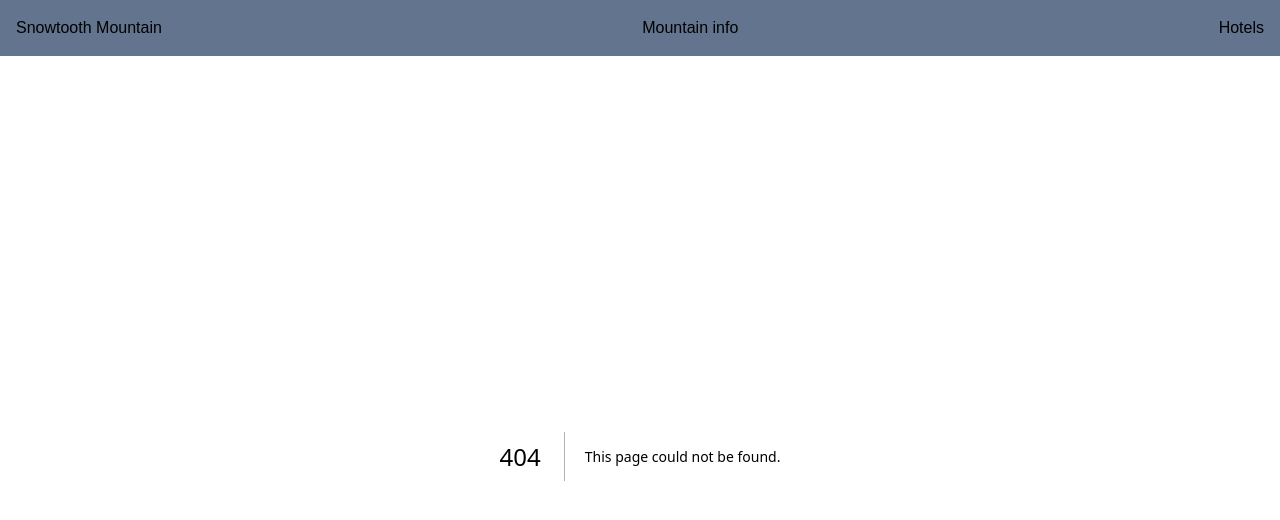
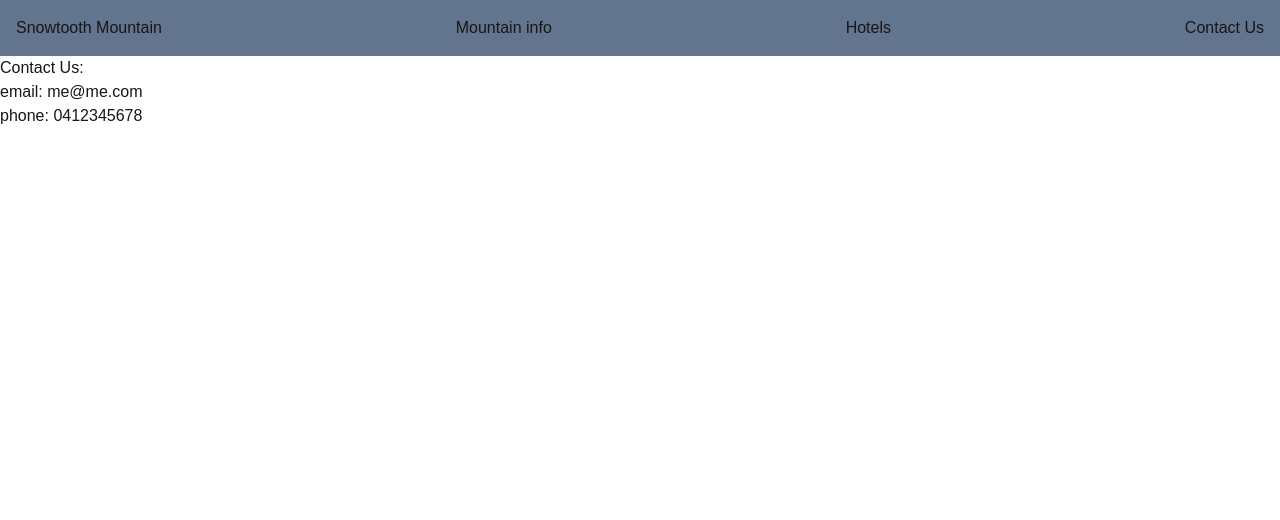
Before and after one commit to lukestringer/learn-React.js, a Next.js app in the folder react_essential_training/next-react-project/: page /contact in a window 1280 px wide. Before the commit this address had no page. Shown: the top 520 px of the page. Built offline with nearby package versions, Linux system fonts and the light colour scheme.

Commit message:
Added Contact page w link from header

```diff
--- /dev/null
+++ b/react_essential_training/next-react-project/src/app/contact/page.tsx
@@ -0,0 +1,11 @@
+export default function Contact() {
+  return (
+    <div>
+      <p>Contact Us:</p>
+      <ul>
+        <li>email: me@me.com</li>
+        <li>phone: 0412345678</li>
+      </ul>
+    </div>
+  );
+}
--- a/react_essential_training/next-react-project/src/app/layout.tsx
+++ b/react_essential_training/next-react-project/src/app/layout.tsx
@@ -32,6 +32,9 @@ function Header() {
           <div>
             <Link href="/hotels">Hotels</Link>
           </div>
+          <div>
+            <Link href="/contact">Contact Us</Link>
+          </div>
         </nav>
       </div>
     </header>
```
